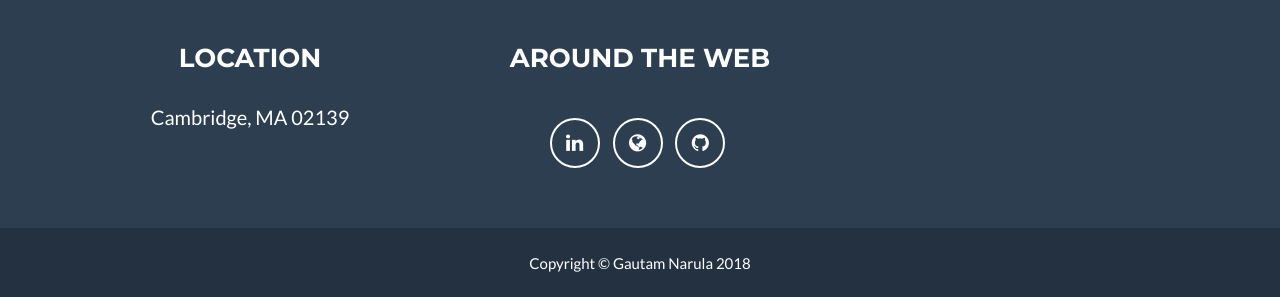
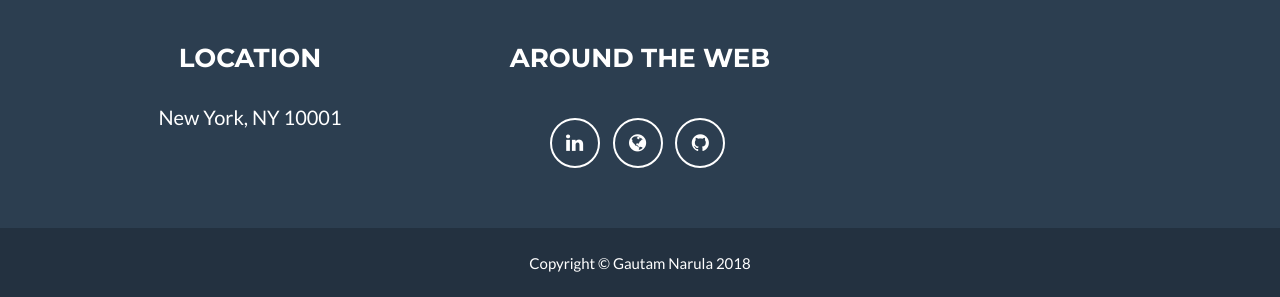
Before and after one commit to gnarizzy/gnarizzy.github.io, a Jekyll site: the page built from index.html, in a window 1280 px wide and 900 px high, scrolled down 2536 px. Shown: the part 600-897 px from the top of the window. Built offline with Jekyll 4.4.1, drawn with Linux system fonts in a browser that asks for light colours.

Commit message:
Update _config.yml

```diff
--- a/_config.yml
+++ b/_config.yml
@@ -50,7 +50,7 @@ social:
 
 #Postal address (add as many lines as necessary)
 address:
- - line: Cambridge, MA 02139
+ - line: New York, NY 10001
 #  - line: Beverly Hills, CA 90210
 
 # Build settings
```
